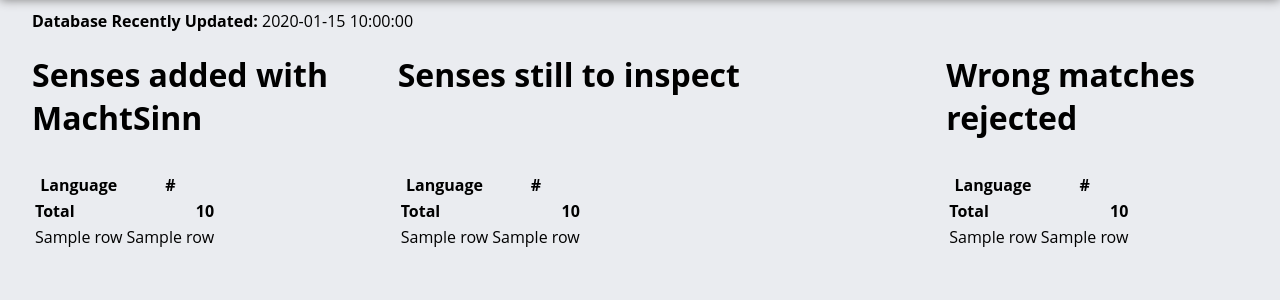
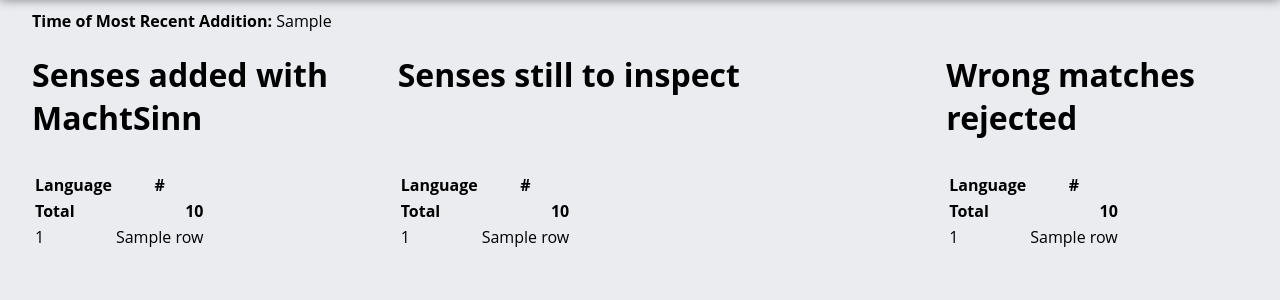
Before and after one commit to Nudin/makesense, a Flask app: template templates/statistics.html in a window 1280 px wide. Shown: the part 53-353 px from the top of the page. Run offline with Flask 2, Linux system fonts and the light colour scheme; the template is opened without the code that fills it: most values are stand-ins (such as "Sample title", 1, 10 or a date in 2020); parts of the project's set-up code (start-up, migrations or seed data) failed here and were passed over; some libraries are stand-ins or nearby versions.

Commit message:
Create tables logic creates column for timestamp. add_match in backend.py saves timestamp when match is added. Statistics route shows time for table join if available.

```diff
--- a/app.py
+++ b/app.py
@@ -18,7 +18,6 @@
 # You should have received a copy of the GNU General Public License along
 # with this program.  If not, see <http://www.gnu.org/licenses/>.
 
-import datetime
 import json
 import os
 import urllib
@@ -164,16 +163,14 @@ def reject():
 
     # Update DB status
     cursor = db.connection.cursor()
-    timestamp = datetime.datetime.now(datetime.timezone.utc)
     cursor.execute(
         """
         UPDATE
         matches
-        SET status = -1,
-        timestamp = "%s"
+        SET status = -1
         WHERE QID = %s and LID = %s
         """,
-        (timestamp, qid[1:], lid[1:]),
+        (qid[1:], lid[1:]),
     )
     cursor.close()
     db.connection.commit()
@@ -209,20 +206,17 @@ def save():
         claims = sense.claims.get("P5137")
         if claims and claims[0].value["id"] == qid:
             cursor = db.connection.cursor()
-            timestamp = datetime.datetime.now(datetime.timezone.utc)
             cursor.execute(
                 """
                 UPDATE
                 matches
-                SET status = 2,
-                timestamp = "%s"
+                SET status = 2
                 WHERE QID = %s and LID = %s
                 """,
-                (timestamp,qid[1:], lid[1:]),
+                (qid[1:], lid[1:]),
             )
             cursor.close()
             db.connection.commit()
-            updated = datime
             return "Sense already existing", 409
     # TODO: check if this can be removed
     if lang not in languages:
@@ -236,16 +230,14 @@ def save():
 
     # Update DB status
     cursor = db.connection.cursor()
-    timestamp = datetime.datetime.now(datetime.timezone.utc)
     cursor.execute(
         """
         UPDATE
         matches
-        SET status = 1,
-        timestamp= "%s"
+        SET status = 1
         WHERE QID = %s and LID = %s
         """,
-        (timestamp, qid[1:], lid[1:]),
+        (qid[1:], lid[1:]),
     )
     cursor.close()
     db.connection.commit()
@@ -254,10 +246,10 @@ def save():
 
 @app.route("/statistics", methods=["GET"])
 def statistics():
-    temp = {}
     cursor = db.connection.cursor()
     cursor.execute(
-        """SELECT timestamp, languages.code, count(*)
+        """SELECT languages.code, count(*),
+        timestamp
         from matches join languages
         on matches.lang = languages.lang
         where status = %s
@@ -267,14 +259,14 @@ def statistics():
     )
     added = cursor.fetchall()
     try:
-        added_ts = max([row[0] for row in added])
+        added_ts = max([row[2] for row in added])
     except (ValueError, TypeError) as e:
-        added_ts = None
+        most_recent = None
         print(e)
-
-    temp['added_ts'] = added_ts
+    else:
+        most_recent =  added_ts.strftime('%c')
     cursor.execute(
-        """SELECT timestamp, languages.code, count(*)
+        """SELECT languages.code, count(*)
         from matches join languages
         on matches.lang = languages.lang
         where status = %s
@@ -283,14 +275,8 @@ def statistics():
         (-1,),
     )
     rejected = cursor.fetchall()
-    try:
-        rejected_ts = max([row[0] for row in rejected if row[0]])
-    except (ValueError, TypeError) as e:
-        rejected_ts = None
-        print(e)
-    temp['rejected_ts'] = rejected_ts
     cursor.execute(
-        """SELECT timestamp, languages.code, count(*)
+        """SELECT languages.code, count(*)
         from matches join languages
         on matches.lang = languages.lang
         where status = %s
@@ -299,25 +285,10 @@ def statistics():
         (0,),
     )
     todo = cursor.fetchall()
-    try:
-        todo_ts = max([row[0] for row in todo if row[0]])
-    except (TypeError, ValueError) as e:
-        todo_ts = None
-        print(e)
-
-    temp['todo_ts'] = todo_ts
     cursor.close()
     username = flask.session.get("username", None)
-    try:
-        update = max([v] for k, v in temp.items() if v)
-    except ValueError:
-        update = ''
-        pass
-    else:
-        update = update[0].strftime('%c')
     return flask.render_template(
-        "statistics.html", added=added, todo=todo, rejected=rejected, username=username,
-        updated = update
+        "statistics.html", most_recent=most_recent, added=added, todo=todo, rejected=rejected, username=username
     )
 
 
--- a/templates/statistics.html
+++ b/templates/statistics.html
@@ -9,7 +9,7 @@
 
 {% block content %}
 <div class="updated stat">
-        Database Recently Updated: <span class="date">{{ updated }}</span>
+        Time of Most Recent Addition: <span class="date">{{ most_recent }}</span>
 </div>
 <div class="stat">
 <h1>Senses added with MachtSinn</h1>
@@ -20,13 +20,13 @@
         </tr>
         <tr class="total">
                 <td>Total</td>
-                <td>{{added|sum(attribute='2')}}</td>
+                <td>{{added|sum(attribute='1')}}</td>
         </tr>
 
         {% for row in added -%}
         <tr>
+                <td>{{row[0]}}</td>
                 <td>{{row[1]}}</td>
-                <td>{{row[2]}}</td>
         </tr>
         {% endfor %}
 </table>
@@ -41,13 +41,13 @@
         </tr>
         <tr class="total">
                 <td>Total</td>
-                <td>{{todo|sum(attribute='2')}}</td>
+                <td>{{todo|sum(attribute='1')}}</td>
         </tr>
 
         {% for row in todo -%}
         <tr>
+                <td>{{row[0]}}</td>
                 <td>{{row[1]}}</td>
-                <td>{{row[2]}}</td>
         </tr>
         {% endfor %}
 </table>
@@ -62,13 +62,13 @@
         </tr>
         <tr class="total">
                 <td>Total</td>
-                <td>{{rejected|sum(attribute='2')}}</td>
+                <td>{{rejected|sum(attribute='1')}}</td>
         </tr>
 
         {% for row in rejected -%}
         <tr>
+                <td>{{row[0]}}</td>
                 <td>{{row[1]}}</td>
-                <td>{{row[2]}}</td>
         </tr>
         {% endfor %}
 </table>
```
Also changed, not shown: backend.py (+9 -5 lines).
